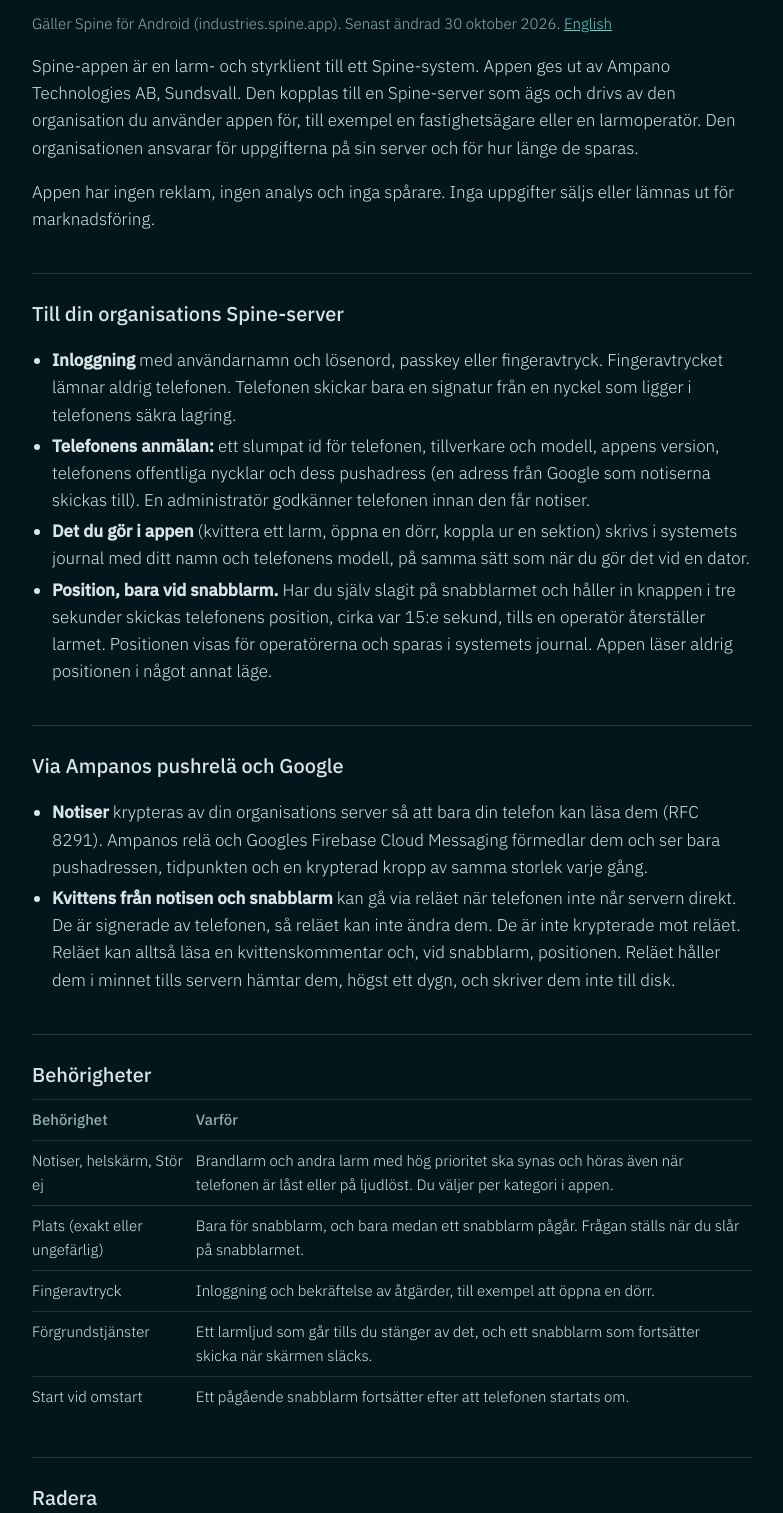
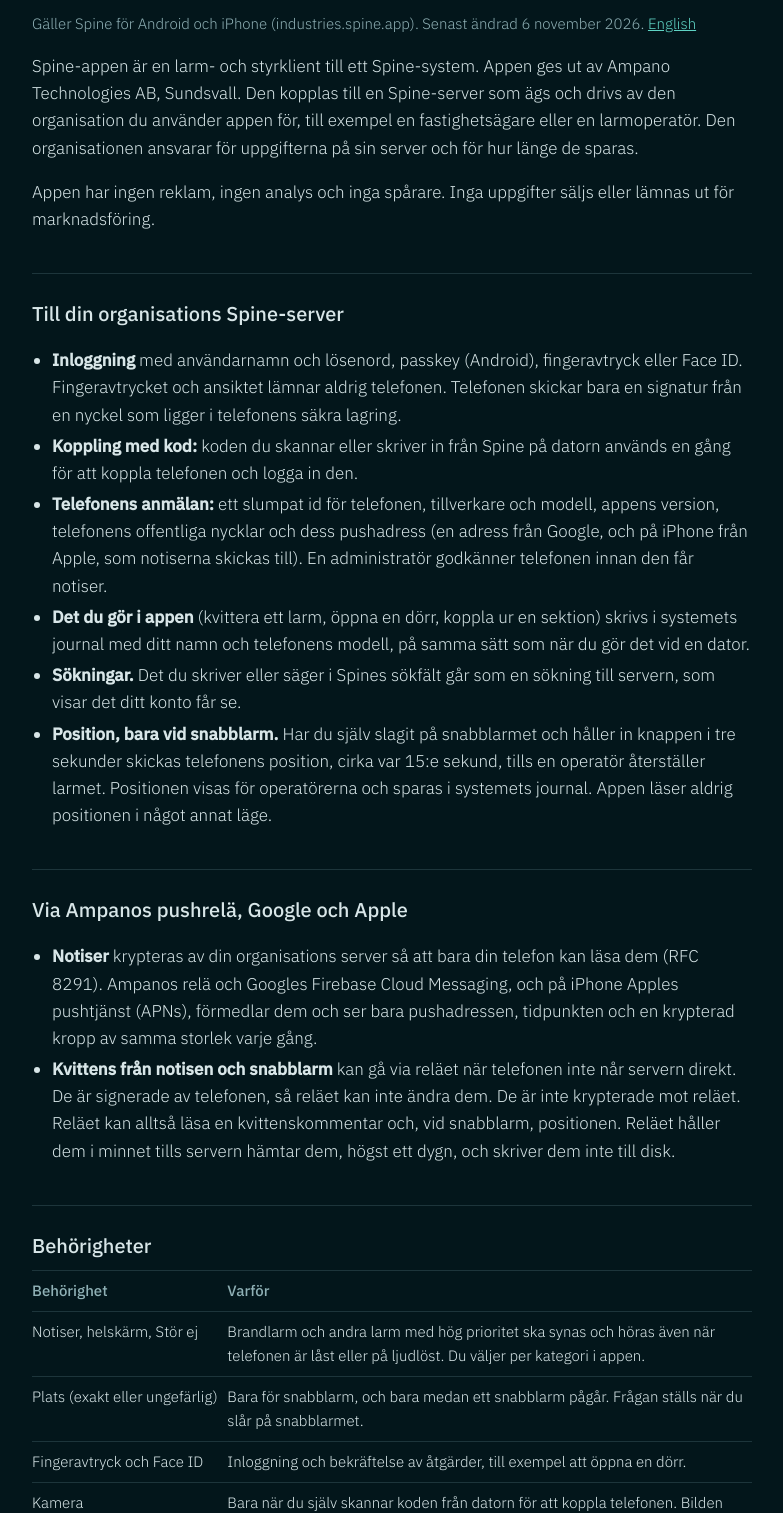
Before and after one commit to trick38/spine-web, a plain HTML site: page app/integritet/index.html in a window 1280 px wide. Shown: the part 87-1600 px from the top of the page, without its empty margins (248-1031 px from the left). Drawn offline with Linux system fonts and the light colour scheme.

Commit message:
Integritetspolicyn för appen: iPhone (Face ID, APNs, plats i bakgrunden), kamera för koden, mikrofon och taltolkning, sökningar, koppling med kod (sv + en)
Co-Authored-By: Claude Opus 5.5 <noreply@anthropic.com>
Claude-Session: https://claude.ai/code/session_01Kw9Ad11V1ev2wEg2eJsEPP

```diff
--- a/app/integritet/index.html
+++ b/app/integritet/index.html
@@ -25,22 +25,24 @@ table{border-collapse:collapse;width:100%;font-size:15px}td,th{border-top:1px so
 <body>
 <main>
 <h1>Spine-appen – integritet</h1>
-<p class="mute">Gäller Spine för Android (industries.spine.app). Senast ändrad 30 oktober 2026. <a href="/en/app/privacy/">English</a></p>
+<p class="mute">Gäller Spine för Android och iPhone (industries.spine.app). Senast ändrad 6 november 2026. <a href="/en/app/privacy/">English</a></p>
 
 <p>Spine-appen är en larm- och styrklient till ett Spine-system. Appen ges ut av Ampano Technologies AB, Sundsvall. Den kopplas till en Spine-server som ägs och drivs av den organisation du använder appen för, till exempel en fastighetsägare eller en larmoperatör. Den organisationen ansvarar för uppgifterna på sin server och för hur länge de sparas.</p>
 <p>Appen har ingen reklam, ingen analys och inga spårare. Inga uppgifter säljs eller lämnas ut för marknadsföring.</p>
 
 <h2>Till din organisations Spine-server</h2>
 <ul>
-<li><b>Inloggning</b> med användarnamn och lösenord, passkey eller fingeravtryck. Fingeravtrycket lämnar aldrig telefonen. Telefonen skickar bara en signatur från en nyckel som ligger i telefonens säkra lagring.</li>
-<li><b>Telefonens anmälan:</b> ett slumpat id för telefonen, tillverkare och modell, appens version, telefonens offentliga nycklar och dess pushadress (en adress från Google som notiserna skickas till). En administratör godkänner telefonen innan den får notiser.</li>
+<li><b>Inloggning</b> med användarnamn och lösenord, passkey (Android), fingeravtryck eller Face ID. Fingeravtrycket och ansiktet lämnar aldrig telefonen. Telefonen skickar bara en signatur från en nyckel som ligger i telefonens säkra lagring.</li>
+<li><b>Koppling med kod:</b> koden du skannar eller skriver in från Spine på datorn används en gång för att koppla telefonen och logga in den.</li>
+<li><b>Telefonens anmälan:</b> ett slumpat id för telefonen, tillverkare och modell, appens version, telefonens offentliga nycklar och dess pushadress (en adress från Google, och på iPhone från Apple, som notiserna skickas till). En administratör godkänner telefonen innan den får notiser.</li>
 <li><b>Det du gör i appen</b> (kvittera ett larm, öppna en dörr, koppla ur en sektion) skrivs i systemets journal med ditt namn och telefonens modell, på samma sätt som när du gör det vid en dator.</li>
+<li><b>Sökningar.</b> Det du skriver eller säger i Spines sökfält går som en sökning till servern, som visar det ditt konto får se.</li>
 <li><b>Position, bara vid snabblarm.</b> Har du själv slagit på snabblarmet och håller in knappen i tre sekunder skickas telefonens position, cirka var 15:e sekund, tills en operatör återställer larmet. Positionen visas för operatörerna och sparas i systemets journal. Appen läser aldrig positionen i något annat läge.</li>
 </ul>
 
-<h2>Via Ampanos pushrelä och Google</h2>
+<h2>Via Ampanos pushrelä, Google och Apple</h2>
 <ul>
-<li><b>Notiser</b> krypteras av din organisations server så att bara din telefon kan läsa dem (RFC 8291). Ampanos relä och Googles Firebase Cloud Messaging förmedlar dem och ser bara pushadressen, tidpunkten och en krypterad kropp av samma storlek varje gång.</li>
+<li><b>Notiser</b> krypteras av din organisations server så att bara din telefon kan läsa dem (RFC 8291). Ampanos relä och Googles Firebase Cloud Messaging, och på iPhone Apples pushtjänst (APNs), förmedlar dem och ser bara pushadressen, tidpunkten och en krypterad kropp av samma storlek varje gång.</li>
 <li><b>Kvittens från notisen och snabblarm</b> kan gå via reläet när telefonen inte når servern direkt. De är signerade av telefonen, så reläet kan inte ändra dem. De är inte krypterade mot reläet. Reläet kan alltså läsa en kvittenskommentar och, vid snabblarm, positionen. Reläet håller dem i minnet tills servern hämtar dem, högst ett dygn, och skriver dem inte till disk.</li>
 </ul>
 
@@ -49,8 +51,10 @@ table{border-collapse:collapse;width:100%;font-size:15px}td,th{border-top:1px so
 <tr><th>Behörighet</th><th>Varför</th></tr>
 <tr><td>Notiser, helskärm, Stör ej</td><td>Brandlarm och andra larm med hög prioritet ska synas och höras även när telefonen är låst eller på ljudlöst. Du väljer per kategori i appen.</td></tr>
 <tr><td>Plats (exakt eller ungefärlig)</td><td>Bara för snabblarm, och bara medan ett snabblarm pågår. Frågan ställs när du slår på snabblarmet.</td></tr>
-<tr><td>Fingeravtryck</td><td>Inloggning och bekräftelse av åtgärder, till exempel att öppna en dörr.</td></tr>
-<tr><td>Förgrundstjänster</td><td>Ett larmljud som går tills du stänger av det, och ett snabblarm som fortsätter skicka när skärmen släcks.</td></tr>
+<tr><td>Fingeravtryck och Face ID</td><td>Inloggning och bekräftelse av åtgärder, till exempel att öppna en dörr.</td></tr>
+<tr><td>Kamera</td><td>Bara när du själv skannar koden från datorn för att koppla telefonen. Bilden tolkas i telefonen och sparas inte.</td></tr>
+<tr><td>Mikrofon och taltolkning</td><td>Bara för röstsökningen, och bara medan appens lyssnarfönster syns efter att du själv tryckt på mikrofonen. Talet blir text i telefonen. Inget ljud sparas eller skickas. Texten går som en sökning till din organisations Spine-server, som om du skrivit den.</td></tr>
+<tr><td>Förgrundstjänster (Android), plats i bakgrunden (iPhone)</td><td>Ett larmljud som går tills du stänger av det, och ett snabblarm som fortsätter skicka när skärmen släcks.</td></tr>
 <tr><td>Start vid omstart</td><td>Ett pågående snabblarm fortsätter efter att telefonen startats om.</td></tr>
 </table>
 
```
Also changed, not shown: en/app/privacy/index.html (+11 -7 lines).
